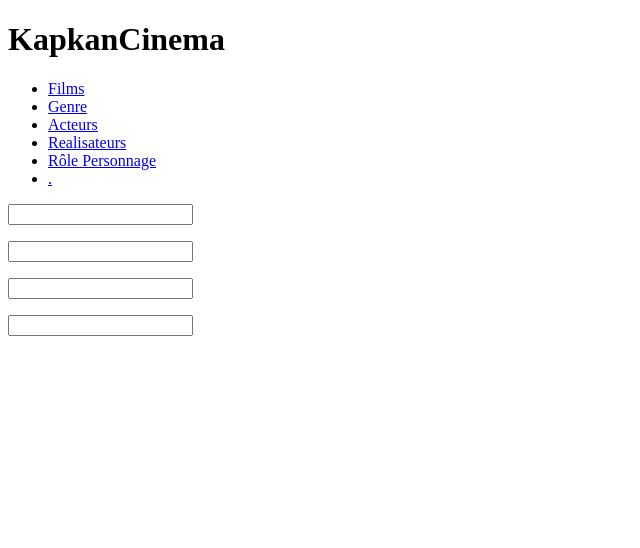
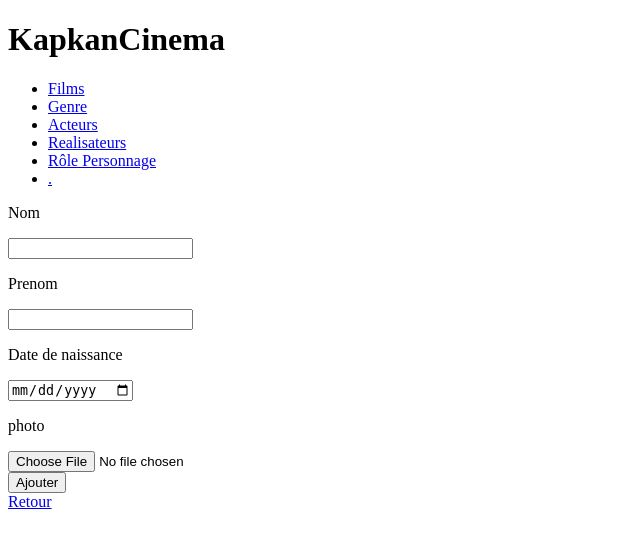
Before and after one commit to sudoC7/CINEMA, a PHP site: template Projet/view/realisateur/ajoutRealisateur.php in a window 1280 px wide. Shown: the top 548 px of the page, without its empty margins (0-640 px from the left). Run offline with PHP 8.4, Linux system fonts and the light colour scheme; the template is opened without the code that fills it, so the values that code supplies are empty.

Commit message:
completed the formulary for add the new "Realisateur"

```diff
--- a/Projet/view/realisateur/ajoutRealisateur.php
+++ b/Projet/view/realisateur/ajoutRealisateur.php
@@ -7,27 +7,39 @@
 
 
     <!--     id_realisateur, nomReal, prenomReal, dateNaissanceReal, afficheReal   -->
-    <form action="index.php***">
+    <form action="index.php?action=ajoutRealisateur" method="post" enctype="multipart/form=data">
 
-        <label for="">
-            <p></p>
-            <input type="text">
+        <label>
+            <p>Nom</p>
+            <input type="text" name="lastname">
         </label>
-        <label for="">
-            <p></p>
-            <input type="text">
+        <label>
+            <p>Prenom</p>
+            <input type="text" name="firstname">
         </label>
-        <label for="">
-            <p></p>
-            <input type="text">
+
+        <!-- pour la date de naissance -->
+        <label>
+            <p>Date de naissance</p>
+            <input type="date" name="bday" value="0000-00-00">
         </label>
-        <label for="">
-            <p></p>
-            <input type="text">
+
+        <!-- pour importer une photo -->
+        <label>
+            <p>photo</p>
+            <input type="file" name="fileImg" accept=".jpg, .png, .jpeg, .svg" >
+            <!--<button type="submit" name="fileImg">UPLOAD</button>-->
         </label>
+
+        <!-- Boutton submit du fomulaireo -->
+        <label>
+            <br><input type="submit" name="submit" value="Ajouter">
+        </label>
+
 
     </form>
 
+    <a href="index.php?action=listEditCinema">Retour</a>
 
 <?php
 	$content = ob_get_clean();
```
